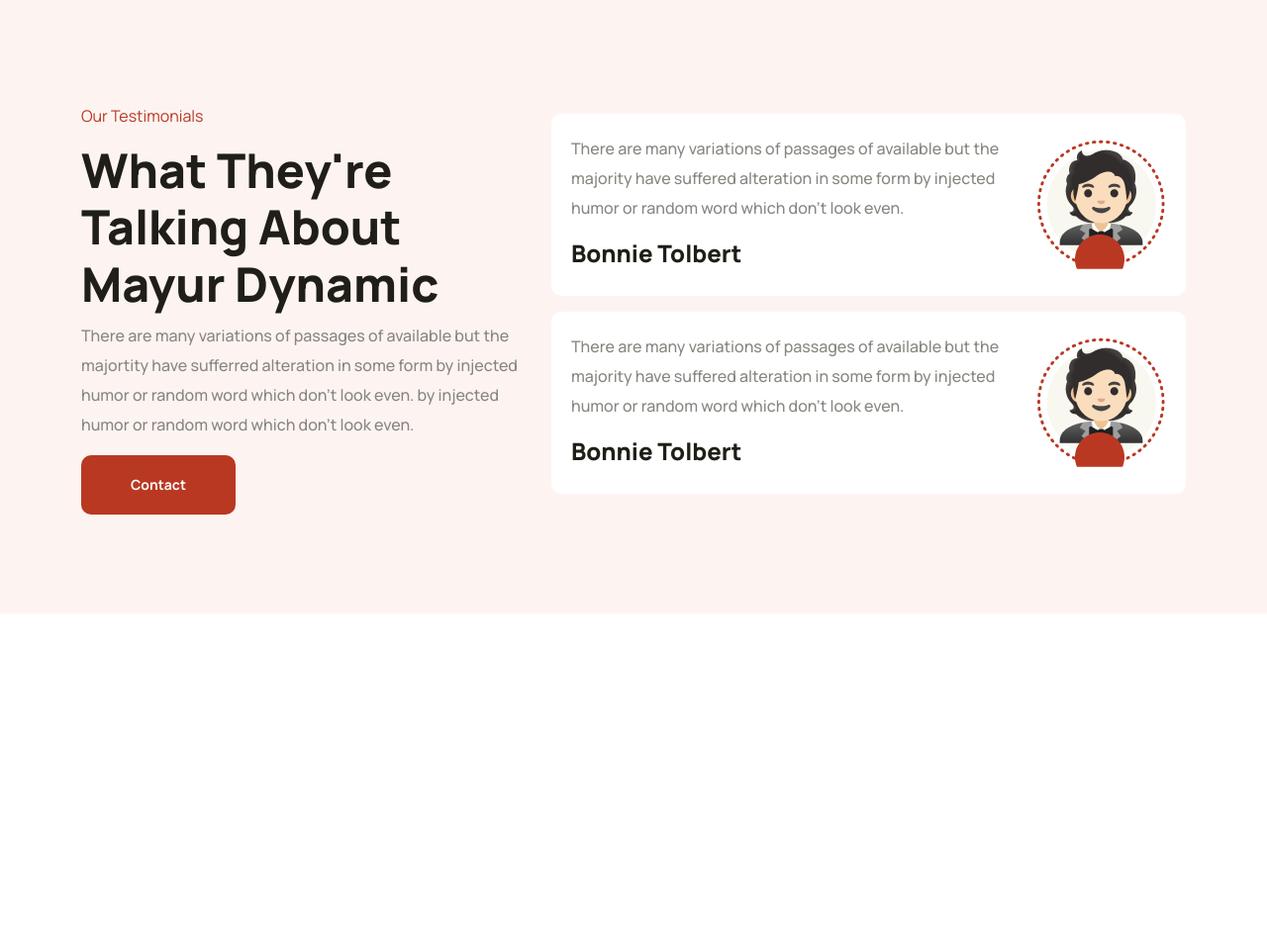
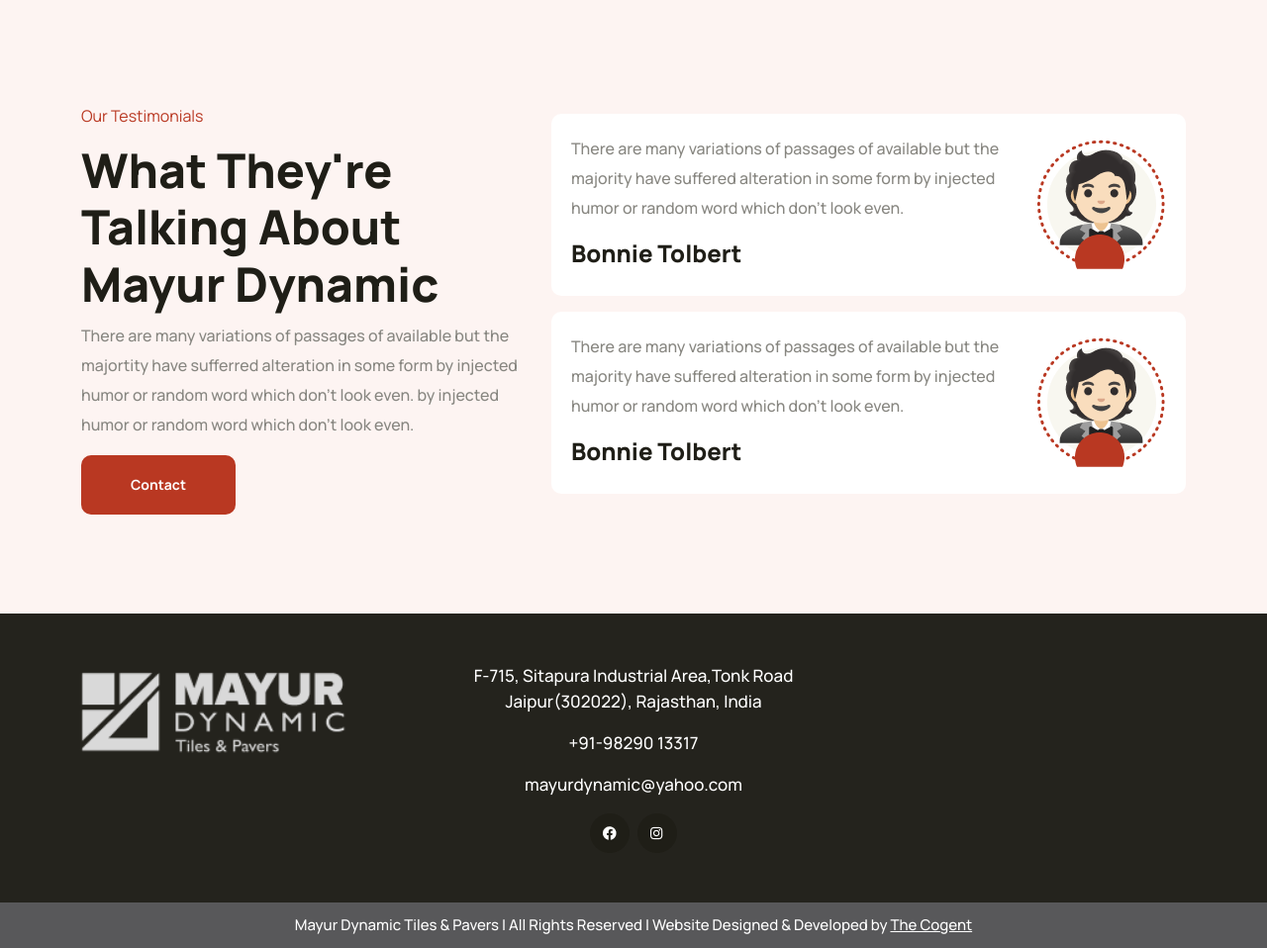
Before and after one commit to ItsAniketFrontend/Mayur-Tiles, a PHP site: page / in a window 1280 px wide. Shown: the part 3477-4435 px from the top of the page at 99% size. Before the commit the page ends 4097 px from the top, so only its background shows below. Run offline with PHP 8.4, Linux system fonts and the light colour scheme; some web fonts are replaced.

Commit message:
Some Footer Added

```diff
--- a/CSS/style.css
+++ b/CSS/style.css
@@ -347,4 +347,40 @@ header nav button {
   border-radius: 10px;
   background: #FFF;
   padding: 20px;
+}
+
+.foot {
+  background: #24231D;
+  padding: 50px 0px;
+}
+.foot p {
+  color: #fff;
+  font-family: Manrope;
+  font-size: 17px;
+  font-style: normal;
+  font-weight: 500;
+  line-height: 26px; /* 173.333% */
+}
+
+.low-foot {
+  background-color: #58585A;
+  padding: 10px;
+}
+.low-foot p {
+  color: #fff;
+  font-family: Manrope;
+  font-size: 15px;
+  font-style: normal;
+  margin-bottom: 0px;
+  font-weight: 500;
+  line-height: 26px; /* 173.333% */
+}
+.low-foot p a {
+  color: #fff;
+  font-family: Manrope;
+  font-size: 15px;
+  font-style: normal;
+  margin-bottom: 0px;
+  font-weight: 500;
+  line-height: 26px; /* 173.333% */
 }/*# sourceMappingURL=style.css.map */
--- a/CSS/style.scss
+++ b/CSS/style.scss
@@ -385,3 +385,39 @@ header nav {
         padding: 20px;
     }
 }
+
+.foot{
+    background: #24231D;
+    padding: 50px 0px;
+    p{
+        color: #fff;
+font-family: Manrope;
+font-size: 17px;
+font-style: normal;
+font-weight: 500;
+line-height: 26px; /* 173.333% */
+    }
+}
+
+.low-foot{
+    background-color: #58585A;
+    padding: 10px;
+    p{
+        color: #fff;
+        font-family: Manrope;
+        font-size: 15px;
+        font-style: normal;
+        margin-bottom: 0px;
+        font-weight: 500;
+        line-height: 26px; /* 173.333% */
+        a{
+            color: #fff;
+            font-family: Manrope;
+            font-size: 15px;
+            font-style: normal;
+            margin-bottom: 0px;
+            font-weight: 500;
+            line-height: 26px; /* 173.333% */
+        }
+    }
+}
--- a/foot.php
+++ b/foot.php
@@ -1,22 +1,23 @@
 <div class="foot">
     <div class="container">
         <div class="row">
-            <div class="col-lg-3">
+            <div class="col-lg-4">
                 <div class="col-box">
-
+                    <img src="Images/Foot-Logo.png" width="280" alt="">
                 </div>
             </div>
-            <div class="col-lg-3">
-                <div class="col-box">
-
+            <div class="col-lg-4">
+                <div class="col-box text-center d-flex justify-content-center flex-column align-items-center">
+                   <p>F-715, Sitapura Industrial Area,Tonk Road Jaipur(302022), Rajasthan, India</p>
+                   <p>+91-98290 13317</p>
+                   <p>mayurdynamic@yahoo.com </p>
+                   <div class="d-flex gap-2 align-items-center">
+                        <a href="https://www.instagram.com/mayurdynamic/"><img src="Images/facebook.png" alt=""></a>
+                        <a href="https://www.facebook.com/MayurDynamicIndustries/"><img src="Images/instagram.png" alt=""></a>
+                   </div>
                 </div>
             </div>
-            <div class="col-lg-3">
-                <div class="col-box">
-
-                </div>
-            </div>
-            <div class="col-lg-3">
+            <div class="col-lg-4">
                 <div class="col-box">
 
                 </div>
@@ -24,3 +25,12 @@
         </div>
     </div>
 </div>
+<div class="low-foot">
+    <div class="container">
+        <div class="row">
+            <div class="col-12 text-center">
+                <p>Mayur Dynamic Tiles & Pavers | All Rights Reserved | Website Designed & Developed by <a href="">The Cogent</a></p>
+            </div>
+        </div>
+    </div>
+</div>
--- a/index.php
+++ b/index.php
@@ -324,7 +324,7 @@
     </main>
 
     <footer>
-
+        <?php include 'foot.php'; ?>
     </footer>
 
 
```
Also changed, not shown: Images/Foot-Logo.png (added), Images/facebook.png (added), Images/instagram.png (added), 1 other file.
